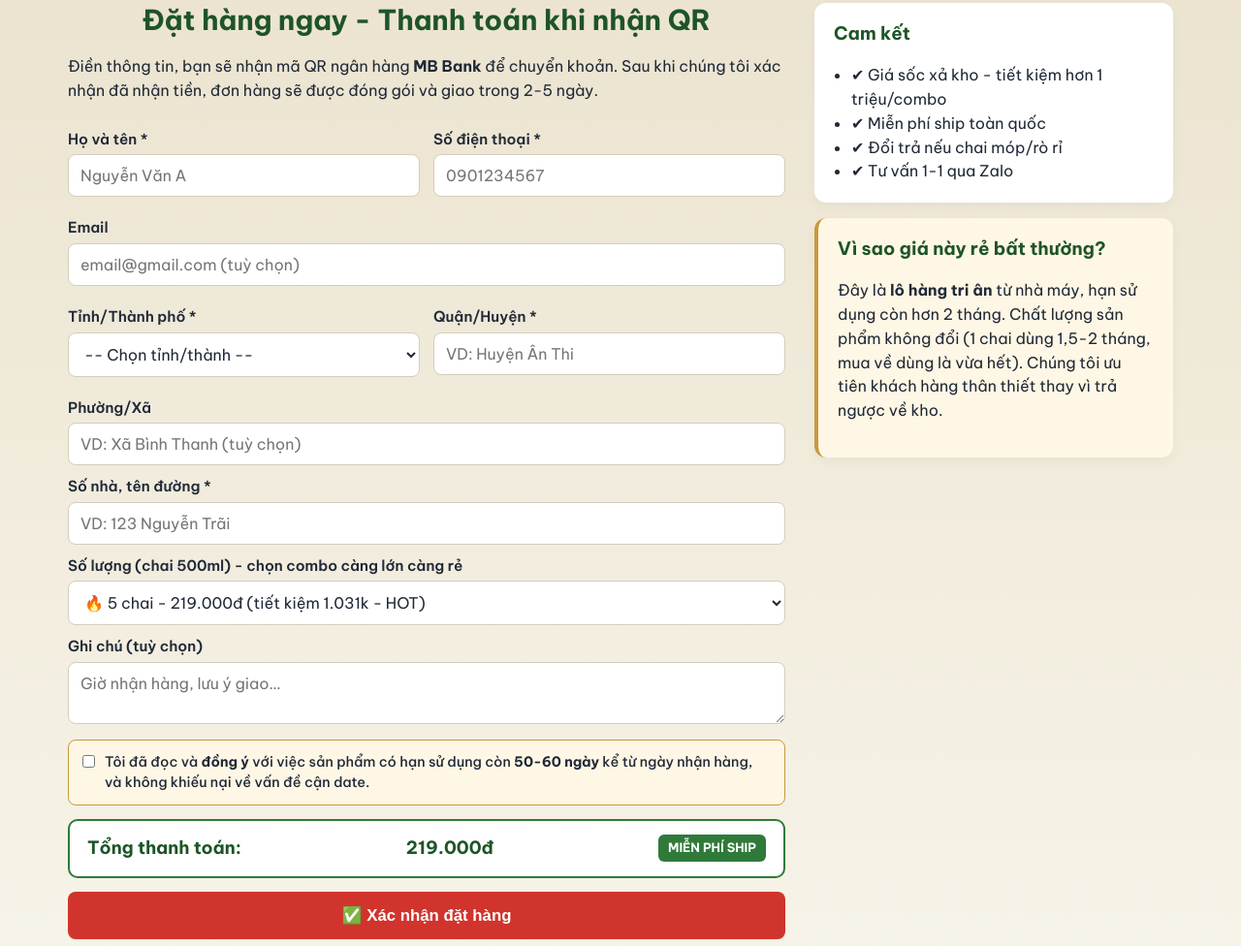
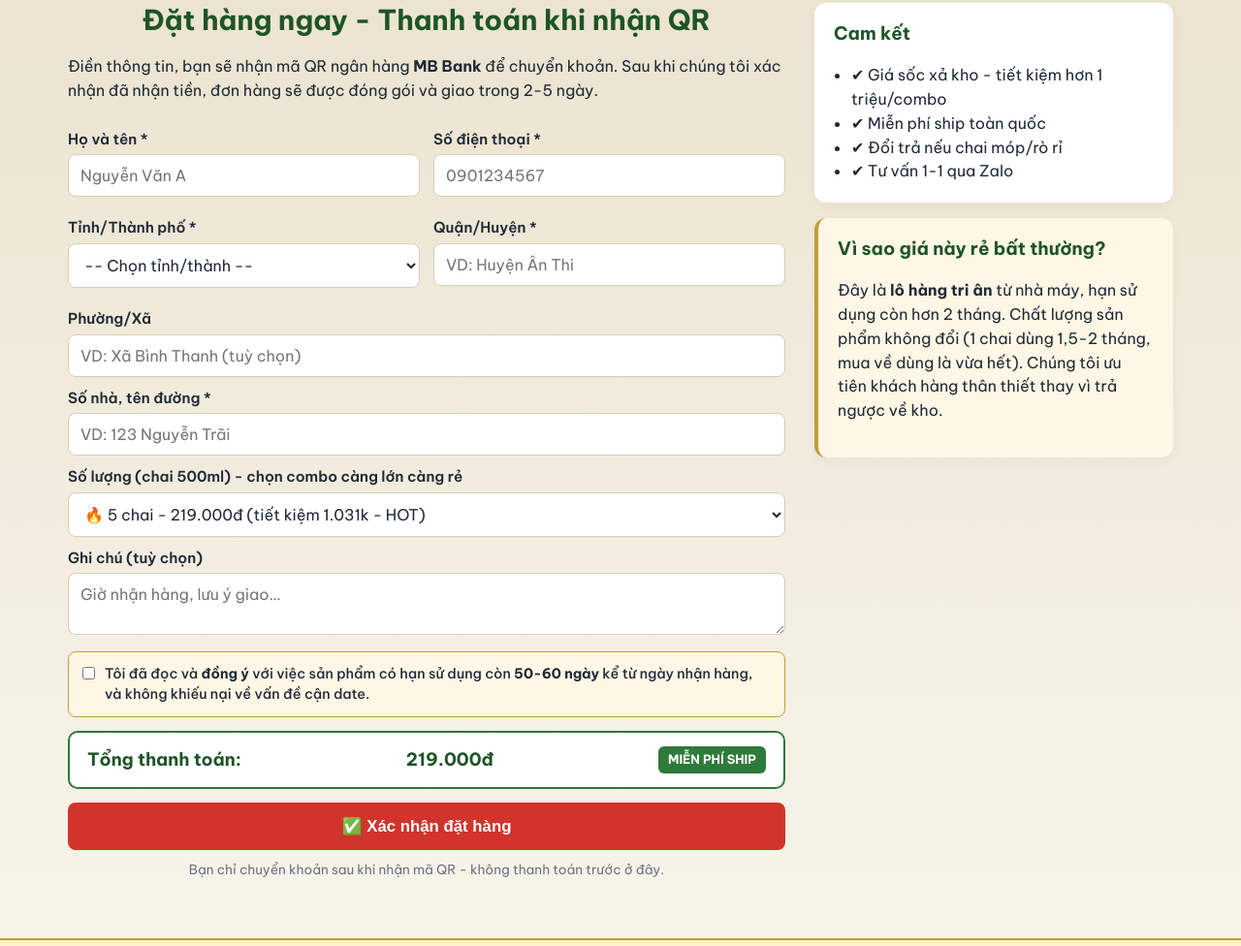
Before and after one commit to Huy5156/guchasa-shop, a website: page public/index.html in a window 1280 px wide. Shown: the part 2959-3935 px from the top of the page at 97% size. Drawn offline with Linux system fonts and the light colour scheme; a web font is replaced by a local one.

Commit message:
Remove email field from order form

```diff
--- a/public/index.html
+++ b/public/index.html
@@ -189,7 +189,6 @@
           <label>Họ và tên *<input name="full_name" required placeholder="Nguyễn Văn A" /></label>
           <label>Số điện thoại *<input name="phone" required placeholder="0901234567" /></label>
         </div>
-        <label>Email<input type="email" name="email" placeholder="email@gmail.com (tuỳ chọn)" /></label>
 
         <div class="row">
           <label>Tỉnh/Thành phố *
```
